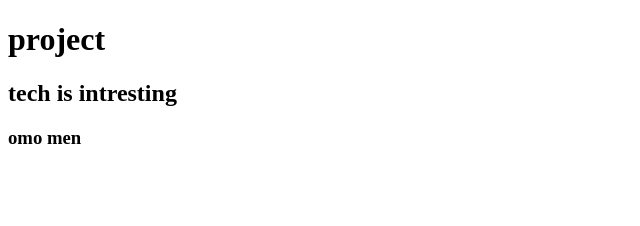
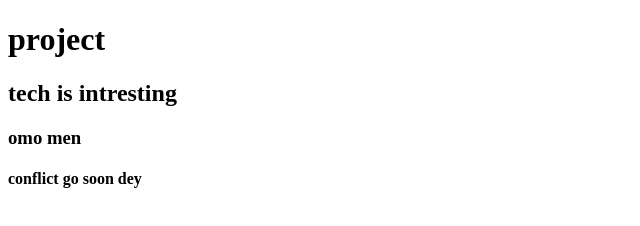
Before and after one commit to justaustinm/project, a plain HTML site: page index.html in a window 1280 px wide. Shown: the whole page, without its empty margins (0-640 px from the left). Drawn offline with Linux system fonts and the light colour scheme.

Commit message:
conflict

```diff
--- a/index.html
+++ b/index.html
@@ -10,6 +10,7 @@
         <br>
         <h2>tech is intresting</h2>
      <h3>omo men </h3>
+     <h4>conflict go soon dey</h4>
     </h1>
  </body>
  </html>
```
